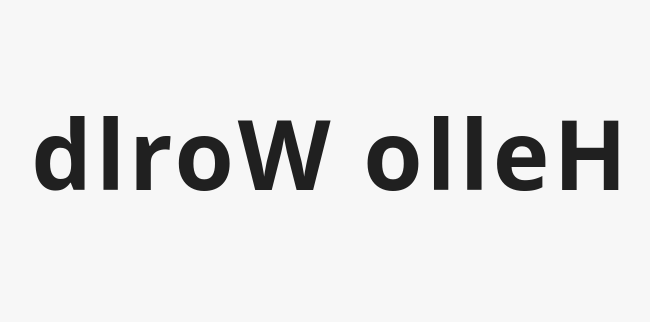
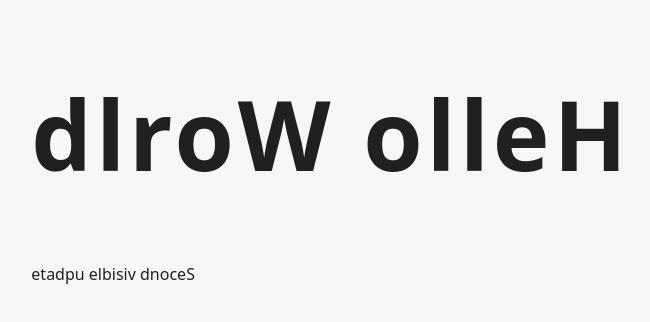
Before and after one commit to shingchan95/etis-dlrow-olleh, a plain HTML site: page index.html in a window 1280 px wide. Shown: the part 248-570 px from the top of the page, without its empty margins (309-959 px from the left). Drawn offline with Linux system fonts and the light colour scheme.

Commit message:
Deploy second reversed-text update

```diff
--- a/index.html
+++ b/index.html
@@ -9,6 +9,7 @@
   <body>
     <main>
       <h1>dlroW olleH</h1>
+      <p>etadpu elbisiv dnoceS</p>
     </main>
   </body>
 </html>
```
